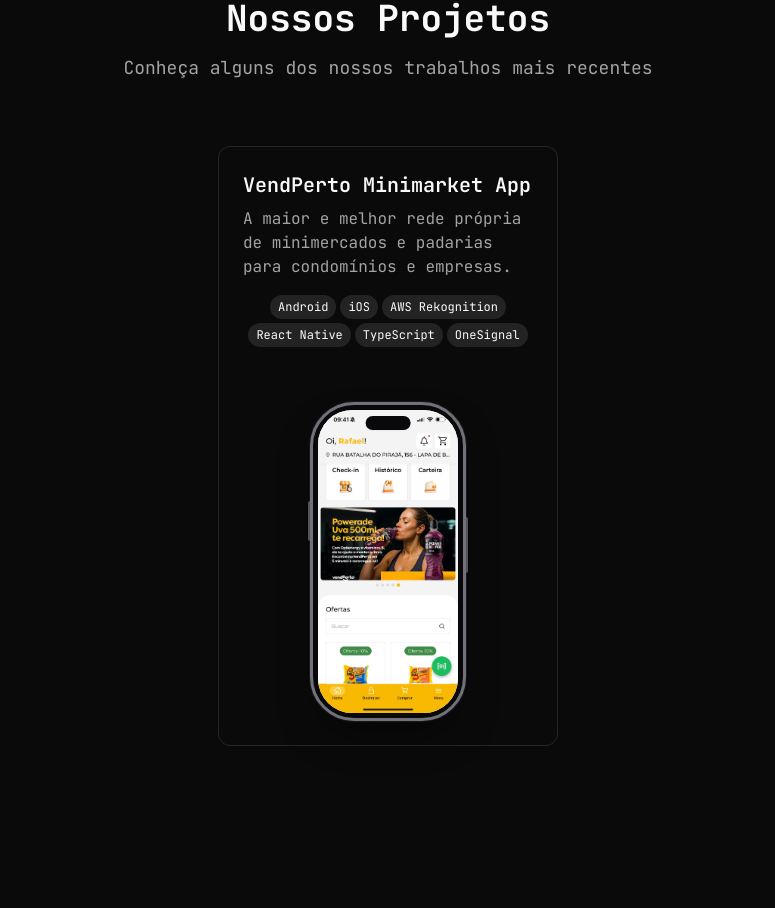
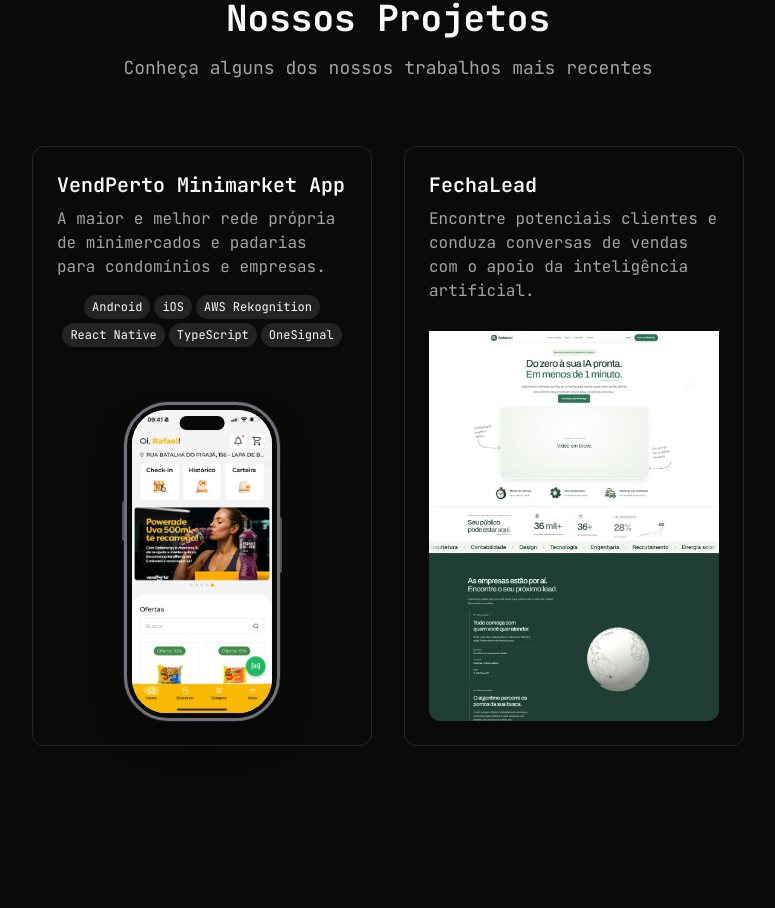
Before and after one commit to Diogolima-creator/portfolioSC, a React (Vite) app: page / in a window 1280 px wide. Shown: the part 4742-5650 px from the top of the page, without its empty margins (252-1027 px from the left). Built offline with nearby package versions, Linux system fonts and the light colour scheme; no server answers.

Commit message:
Add FechaLead project card

```diff
--- a/src/components/ProjetoModal.tsx
+++ b/src/components/ProjetoModal.tsx
@@ -8,6 +8,7 @@
   resumo: string;
   descricao: string;
   imagem: string;
+  visualizacao: 'phone' | 'website';
   plataformas: string[];
   tecnologias: string[];
   imagens?: string[];
@@ -170,13 +171,20 @@
                   </div>
                 ) : (
                   /* Single Image */
+                  projeto.visualizacao === 'phone' ? (
                     <div className="flex justify-center overflow-hidden rounded-lg bg-gradient-to-b from-muted/30 to-muted p-6">
                       <PhoneMockup src={images[0]} alt={projeto.titulo} size="modal" />
                     </div>
+                  ) : (
+                    <div className="mx-auto max-h-[50vh] max-w-3xl overflow-y-auto rounded-lg border border-border scrollbar-thin">
+                      <img src={images[0]} alt={projeto.titulo} className="block w-full h-auto" />
+                    </div>
+                  )
                 )}
 
                 <p className="mt-6 whitespace-pre-line text-muted-foreground">{projeto.descricao}</p>
 
+                {projeto.plataformas.length > 0 && (
                   <div className="mt-6">
                     <h4 className="font-semibold text-foreground mb-3">{t('projetos.platforms')}:</h4>
                     <div className="flex flex-wrap gap-2">
@@ -190,6 +198,7 @@
                       ))}
                     </div>
                   </div>
+                )}
 
                 {projeto.links.length > 0 && (
                   <div className="mt-6 flex flex-wrap gap-3">
--- a/src/components/Projetos.tsx
+++ b/src/components/Projetos.tsx
@@ -15,12 +15,23 @@
       resumo: t('projetos.items.0.resumo'),
       descricao: t('projetos.items.0.descricao'),
       imagem: '/images/vendperto.jpg',
+      visualizacao: 'phone',
       plataformas: ['Android', 'iOS'],
       tecnologias: ['AWS Rekognition', 'React Native', 'TypeScript', 'OneSignal'],
       links: [
         { label: 'Google Play', url: 'https://play.google.com/store/apps/details?id=com.vendperto.app' },
         { label: 'App Store', url: 'https://apps.apple.com/br/app/vendperto/id6759847437?l=en-GB' },
       ],
+    },
+    {
+      titulo: t('projetos.items.1.titulo'),
+      resumo: t('projetos.items.1.resumo'),
+      descricao: t('projetos.items.1.descricao'),
+      imagem: '/images/fechalead.webp',
+      visualizacao: 'website',
+      plataformas: [],
+      tecnologias: [],
+      links: [],
     },
   ];
 
@@ -130,13 +141,24 @@
                 ))}
               </motion.div>
               <motion.div
-                className="relative mt-auto flex min-h-[340px] w-full items-end justify-center pt-2 md:min-h-0 md:flex-1"
+                className={`relative mt-auto flex min-h-[340px] w-full items-end justify-center md:min-h-0 md:flex-1 ${
+                  projeto.visualizacao === 'website' ? 'overflow-hidden rounded-b-xl bg-muted' : 'pt-2'
+                }`}
                 initial={{ opacity: 0, y: 20 }}
                 whileInView={{ opacity: 1, y: 0 }}
                 viewport={{ once: true }}
                 transition={{ delay: 0.6 }}
               >
-                <PhoneMockup src={projeto.imagem} alt={projeto.titulo} />
+                {projeto.visualizacao === 'phone' ? (
+                  <PhoneMockup src={projeto.imagem} alt={projeto.titulo} />
+                ) : (
+                  <img
+                    src={projeto.imagem}
+                    alt={projeto.titulo}
+                    className="absolute inset-0 h-full w-full object-cover object-top"
+                    loading="lazy"
+                  />
+                )}
               </motion.div>
             </motion.div>
           ))}
--- a/src/translations/index.ts
+++ b/src/translations/index.ts
@@ -166,6 +166,12 @@
 
 Praticidade e economia na palma da sua mão. Baixe agora e comece a economizar!`,
           imagem: '/images/vendperto.jpg'
+        },
+        {
+          titulo: 'FechaLead',
+          resumo: 'Encontre potenciais clientes e conduza conversas de vendas com o apoio da inteligência artificial.',
+          descricao: 'O FechaLead ajuda empresas a descobrir potenciais clientes e iniciar conversas mais relevantes com agentes de IA adaptados ao contexto do negócio.',
+          imagem: '/images/fechalead.webp'
         }
       ]
     },
@@ -366,6 +372,12 @@
 
 Convenience and savings in the palm of your hand. Download it now and start saving!`,
           imagem: '/images/vendperto.jpg'
+        },
+        {
+          titulo: 'FechaLead',
+          resumo: 'Find potential customers and start sales conversations with the help of artificial intelligence.',
+          descricao: 'FechaLead helps companies discover potential customers and start more relevant conversations with AI agents tailored to their business context.',
+          imagem: '/images/fechalead.webp'
         }
       ]
     },
```
Also changed, not shown: public/images/fechalead.webp (added). Lines whose indentation alone changed are shown as unchanged.
